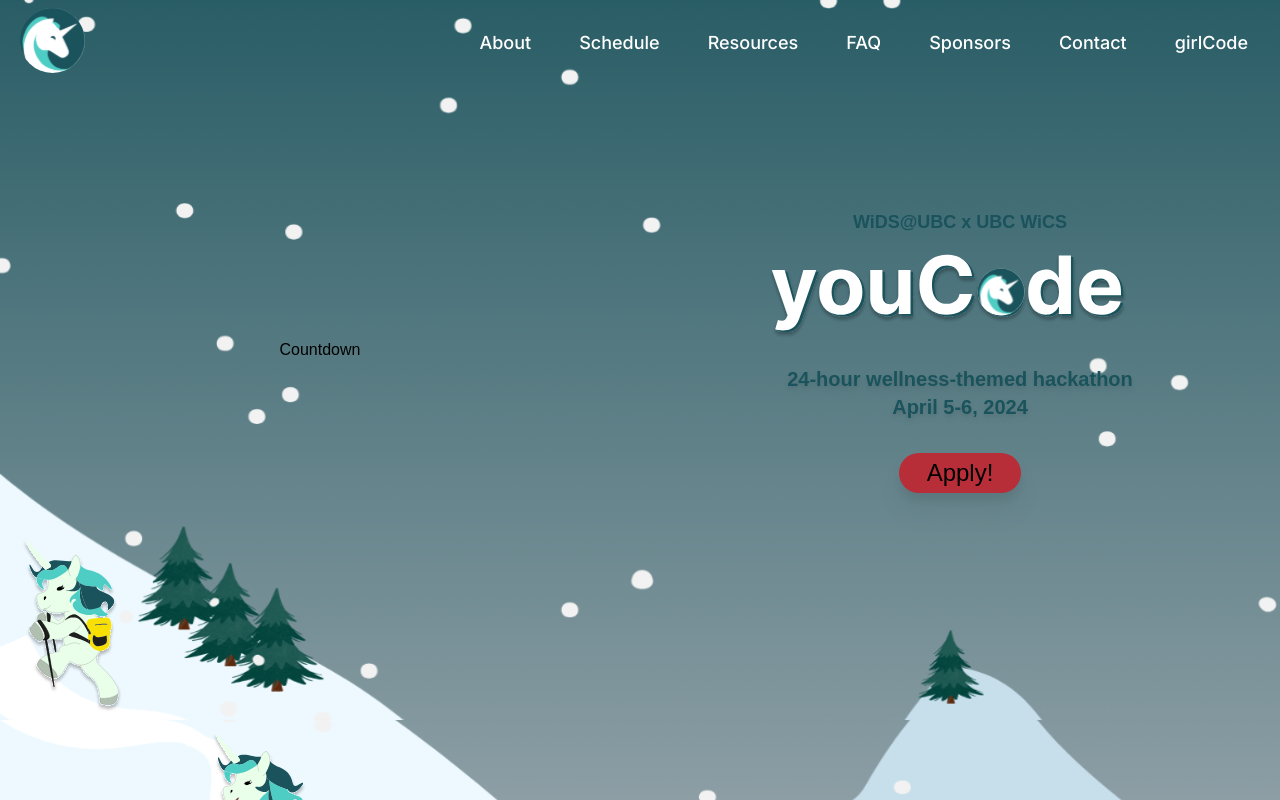
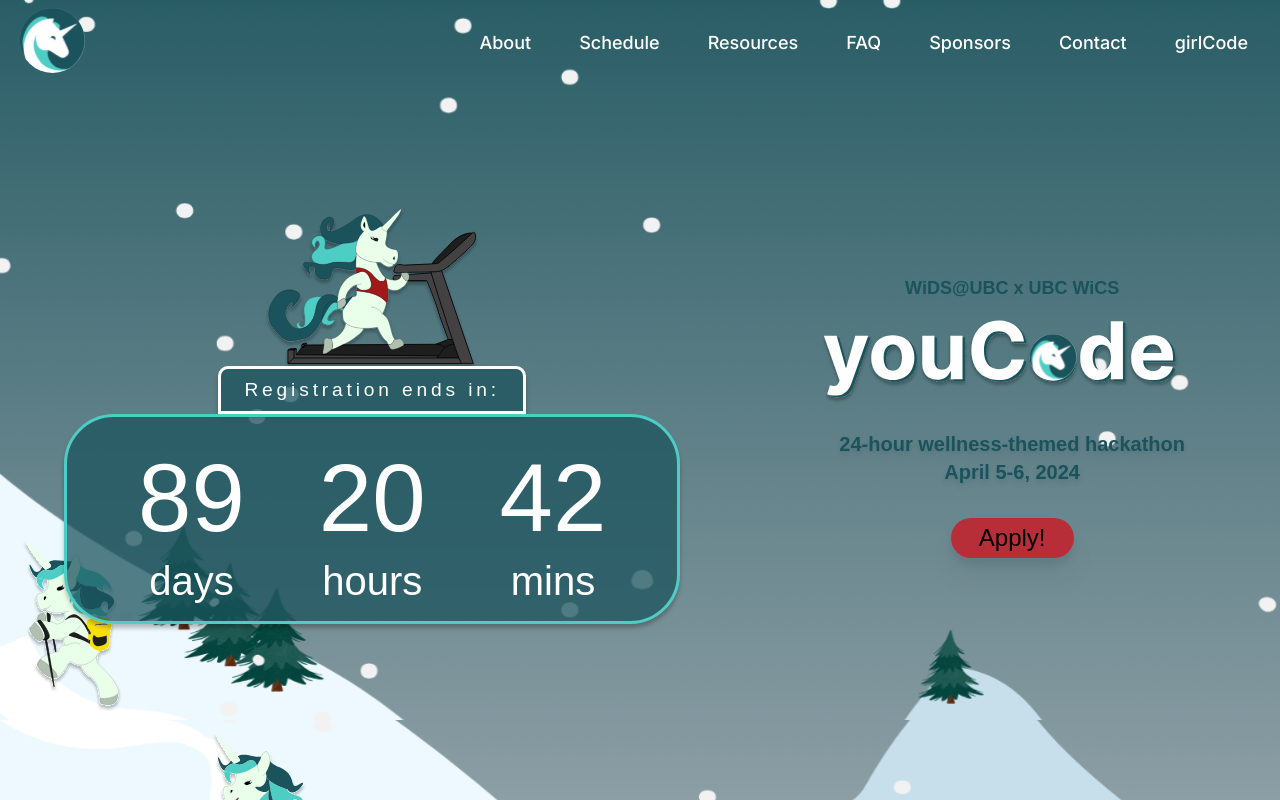
Before and after one commit to ubcWiCS/ubc-youcode, a Next.js app: page / in a window 1280 px wide. Shown: the top 800 px of the page. Built offline with nearby package versions, Linux system fonts and the light colour scheme.

Commit message:
countdown is complete

```diff
--- a/components/Countdown.jsx
+++ /dev/null
@@ -1,11 +0,0 @@
-import React from 'react'
-
-const Countdown = () => {
-  return (
-    <div className='flex flex-col items-center justify-center w-1/2'>
-      Countdown
-    </div>
-  )
-}
-
-export default Countdown
--- /dev/null
+++ b/components/Countdown/Countdown.jsx
@@ -0,0 +1,55 @@
+import React, {useState, useEffect} from 'react';
+import './Countdown.css';
+import Image from 'next/image'
+
+// set to the start of the hackathon for now, change to registiration deadline
+const COUNTDOWN_TARGET = new Date("2024-04-05 23:59:59");
+
+const getTimeLeft = () => {
+  const totalTimeLeft = COUNTDOWN_TARGET - new Date();
+  const days = Math.floor(totalTimeLeft / (1000 * 60 * 60 * 24));
+  const hours = Math.floor((totalTimeLeft / (1000 * 60 * 60)) % 24);
+  const mins = Math.floor((totalTimeLeft / (1000 * 60)) % 60);
+  return {days , hours, mins};
+}
+
+const Countdown = () => {
+  const [timeLeft, setTimeLeft] = useState(() => getTimeLeft());
+
+  useEffect(() => {
+    const timer = setInterval(() => {
+      setTimeLeft(getTimeLeft())
+    }, 1000);
+
+    return() => {
+      clearInterval(timer);
+    }
+  }, [])
+
+  return (
+    <div className='countdown'>
+      <img src="/assets/treadmill_unicorn.svg" alt="Treadmill Unicorn" className="running_unicorn" />
+
+      <div className='header'>
+        Registration ends in:
+      </div>
+      <div className='content'>
+        {Object.entries(timeLeft).map((el) => {
+          const label = el[0];
+          const value = el[1];
+          return (
+            <div className='box' key = {label}>
+              <div className='value'>
+                <span> {value} </span>
+              </div>
+            <span className='label'> {label} </span>
+            </div>
+          );
+        })}
+      </div>
+
+    </div>
+  )
+}
+
+export default Countdown
--- /dev/null
+++ b/components/Countdown/countdown.css
@@ -0,0 +1,77 @@
+.countdown {
+    max-width: 100%;
+    padding: 0rem 4rem;
+    display: flex;
+    flex-direction: column;
+    align-items: center;
+}
+
+.running_unicorn {
+    width: 35%;
+    height: auto;
+    margin-bottom: -0.3em;
+  }
+
+.countdown .header {
+    width: 50%;
+    padding: 0.4rem;
+    background: rgba(26, 83, 92, 0.74);
+    border: 3px solid #ffffff;
+    border-radius: 10px 10px 0 0;
+    box-shadow: 0px 4px 4px rgba(0, 0, 0, 0.25);
+    text-align: center;
+    font-size: 1.2em;
+    color: #FFFFFF;
+    letter-spacing: 0.2em;
+}
+
+.countdown .content {
+    display: flex;
+    justify-content: space-around;
+    align-items: center;
+    background: rgba(26, 83, 92, 0.74);
+    border: 3px solid #4ECDC4;
+    border-radius: 50px;
+    box-shadow: 0px 4px 4px rgba(0, 0, 0, 0.25);
+    width: 100%;
+    padding: 0.6rem 4rem;
+    gap: 60px;
+}
+
+.countdown .box {
+    flex: 1;
+    text-align: center;
+    margin: 0 7px;
+}
+
+.countdown .value {
+    font-size: 6em;
+    color: #FFFFFF;
+    font-family: 'alarm clock', sans-serif;
+    margin-bottom: -0.2em;
+}
+
+.countdown .label {
+    font-size: 2.5em;
+    color: #FFFFFF;
+    font-family: 'alarm clock', sans-serif;
+}
+
+/* Responsive adjustments */
+@media (max-width: 600px) {
+    .countdown {
+        max-width: 95%;
+    }
+
+    .countdown h2 {
+        font-size: 1.2em;
+    }
+
+    .countdown .value {
+        font-size: 2.5em;
+    }
+
+    .countdown .label {
+        font-size: 1em;
+    }
+}
--- a/sections/Hero.jsx
+++ b/sections/Hero.jsx
@@ -7,7 +7,7 @@
 import Register from '@/components/Register';
 import TimeLine from '@/components/TimeLine';
 import Timer from './Timeline';
-import Countdown from '@/components/Countdown';
+import Countdown from '@/components/Countdown/Countdown';
 
 
 
```
Also changed, not shown: public/assets/treadmill_unicorn.svg (added).
